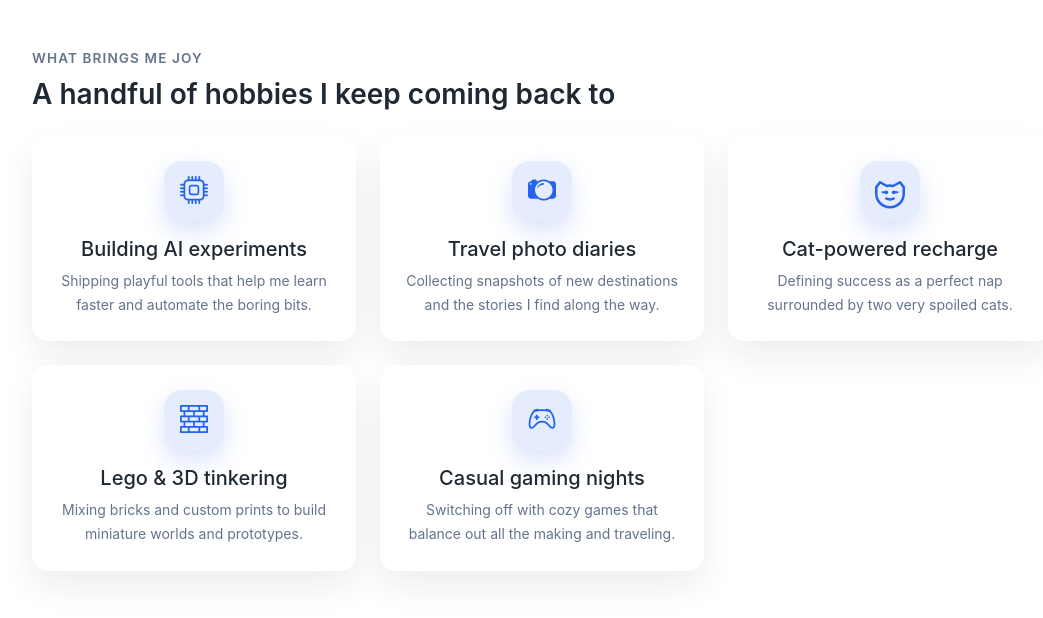
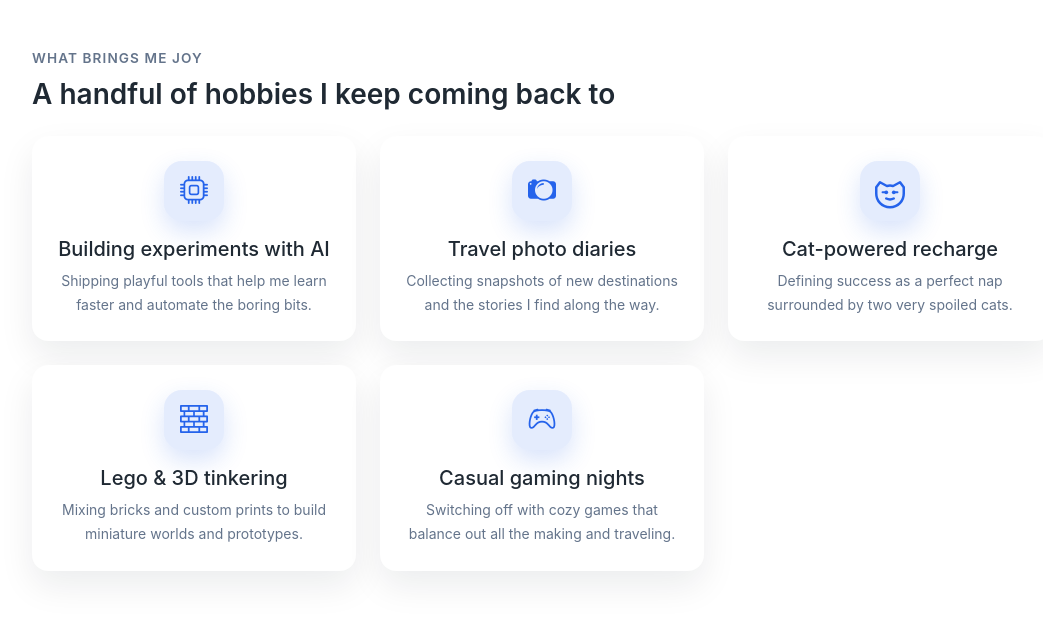
Before and after one commit to sfeng77/damogu, a Flask app: page / in a window 1280 px wide. Shown: the part 540-1158 px from the top of the page, without its empty margins (98-1141 px from the left). Run offline with Flask 3, Linux system fonts and the light colour scheme.

Commit message:
update about

```diff
--- a/templates/index.html
+++ b/templates/index.html
@@ -35,7 +35,7 @@
             <div class="icon-badge">
               <i class="bi bi-cpu"></i>
             </div>
-            <h3 class="h5">Building AI experiments</h3>
+            <h3 class="h5">Building experiments with AI</h3>
             <p class="mb-0 small text-muted">Shipping playful tools that help me learn faster and automate the boring bits.</p>
           </div>
         </div>
```
